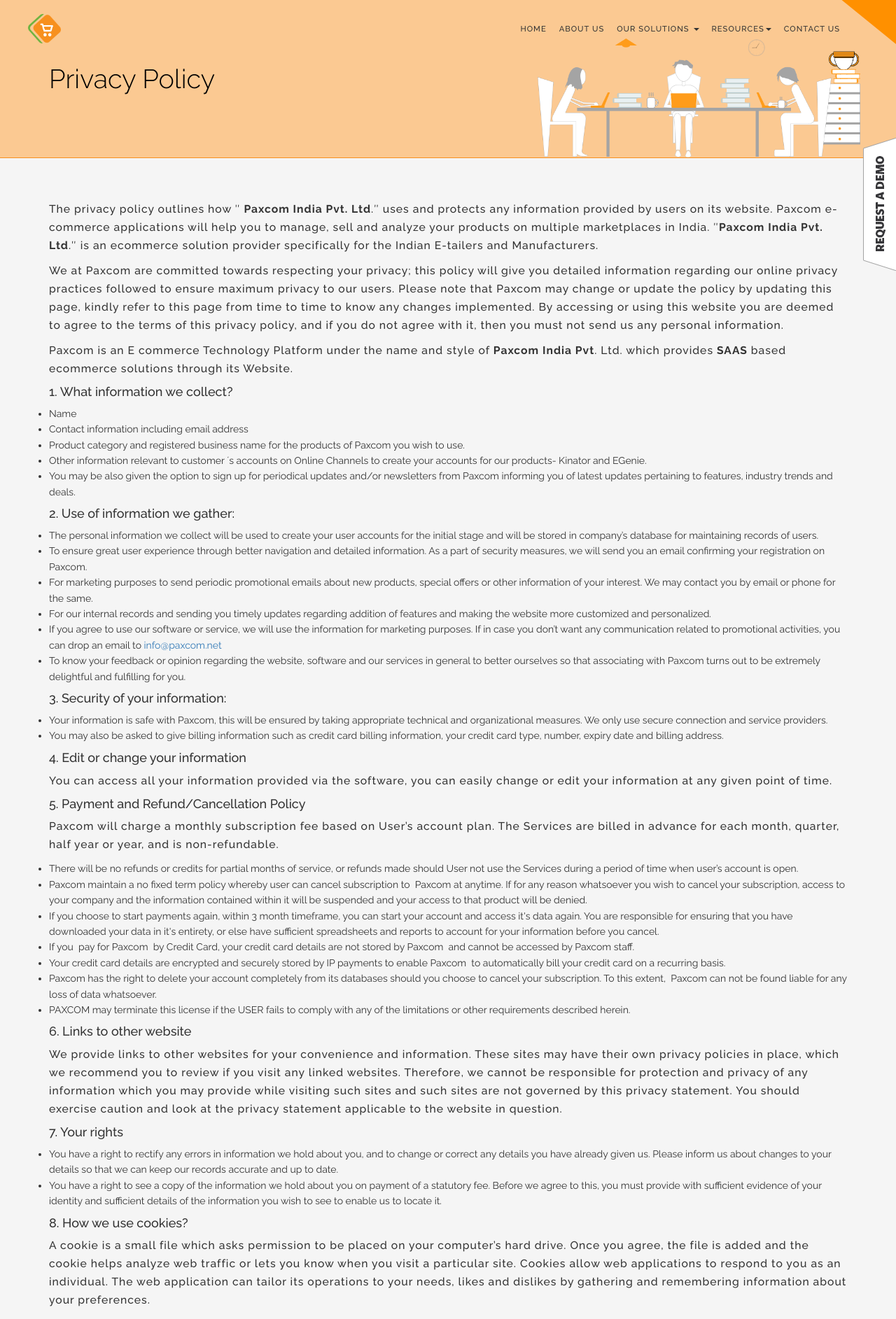
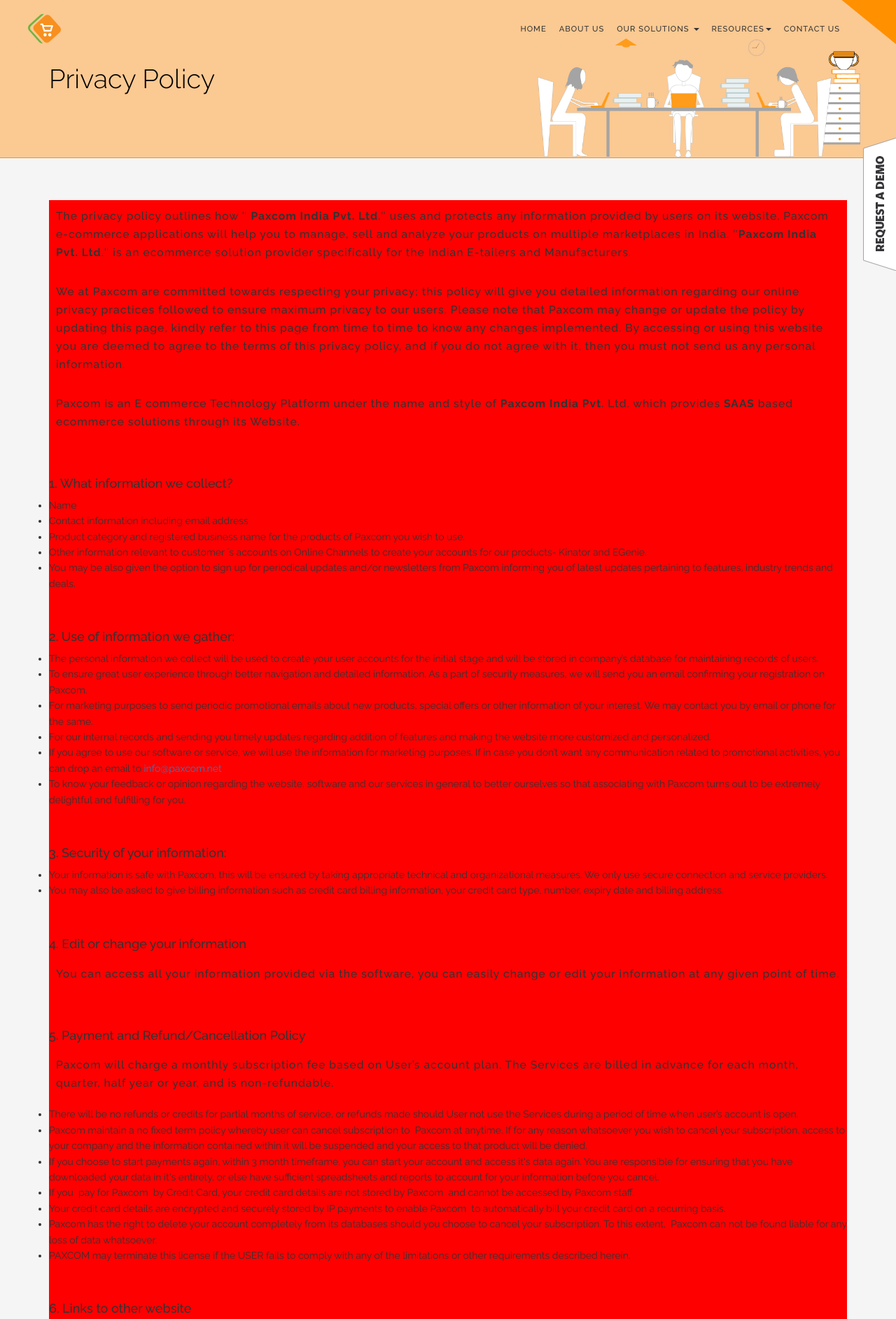
Before and after one commit to paxcom/paxcom.github.io, a Jekyll site: the page built from privacy_policy.md, in a window 1280 px wide. Shown: the top 1885 px of the page at 70% size. Built offline with Jekyll 4.4.1, drawn with Linux system fonts in a browser that asks for light colours; comment, search, counter and statistics services are not loaded.

Commit message:
css edit

```diff
--- a/css/style.css
+++ b/css/style.css
@@ -843,9 +843,14 @@
 }
 
 
-.why_sec_cont{}
-
-
+.why_sec_cont{ background: red;}
+.why_sec_cont h4 {
+    padding: 45px 0 0;
+}
+.why_sec_cont p {
+    padding: 10px;
+}
+.why_sec_cont .pp_listcustom ul{}
 
 
 
```
